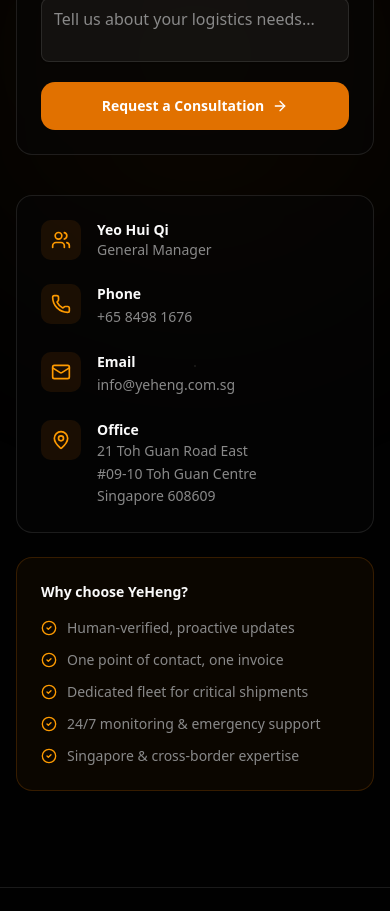
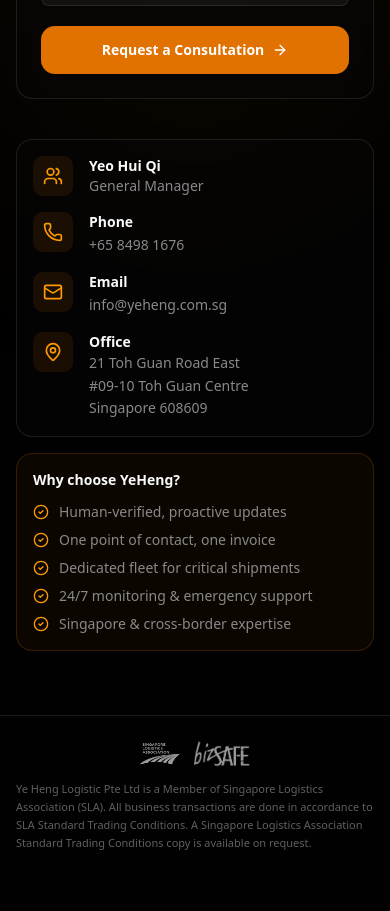
Before and after one commit to Eugeneglen/YeHeng-Logistic, a Next.js app: page / in a window 390 px wide. Shown: the part 9340-10251 px from the top of the page. After the commit the page ends 10216 px from the top, so only its background shows below. Built offline with nearby package versions, Linux system fonts and the light colour scheme.

Commit message:
ae7886e9-589e-436c-8ff1-4dfcabb54efb

```diff
--- a/src/app/page.tsx
+++ b/src/app/page.tsx
@@ -1089,12 +1089,12 @@
   );
 
   return (
-    <section id="contact" ref={ref} className="relative py-24 sm:py-32">
+    <section id="contact" ref={ref} className="relative py-16 sm:py-32">
       {/* Background glow */}
       <div className="absolute top-1/2 left-1/2 -translate-x-1/2 -translate-y-1/2 w-[500px] h-[500px] bg-amber-600/5 rounded-full blur-[120px] pointer-events-none" />
 
       <div className="max-w-7xl mx-auto px-4 sm:px-6 lg:px-8">
-        <div className="text-center mb-16">
+        <div className="text-center mb-10 sm:mb-16">
           <p className="reveal text-xs font-semibold tracking-[0.25em] uppercase text-amber-500 mb-4">
             Next Step
           </p>
@@ -1246,11 +1246,11 @@
           </div>
 
           {/* Contact info */}
-          <div className="reveal reveal-delay-2 lg:col-span-2 space-y-6">
-            <div className="p-6 rounded-2xl border border-border bg-card/50">
-              <div className="grid grid-cols-1 sm:grid-cols-2 gap-6">
+          <div className="reveal reveal-delay-2 lg:col-span-2 space-y-4 sm:space-y-6">
+            <div className="p-4 sm:p-6 rounded-2xl border border-border bg-card/50">
+              <div className="grid grid-cols-1 sm:grid-cols-2 gap-4 sm:gap-6">
                 {/* Left column: Person & Phone */}
-                <div className="space-y-6">
+                <div className="space-y-4 sm:space-y-6">
                   <div className="flex items-start gap-4">
                     <div className="w-10 h-10 rounded-lg bg-amber-600/10 flex items-center justify-center shrink-0">
                       <Users className="w-5 h-5 text-amber-500" />
@@ -1278,7 +1278,7 @@
                   </div>
                 </div>
                 {/* Right column: Email & Office */}
-                <div className="space-y-6">
+                <div className="space-y-4 sm:space-y-6">
                   <div className="flex items-start gap-4">
                     <div className="w-10 h-10 rounded-lg bg-amber-600/10 flex items-center justify-center shrink-0">
                       <Mail className="w-5 h-5 text-amber-500" />
@@ -1313,9 +1313,9 @@
             </div>
 
             {/* Quick value props */}
-            <div className="p-6 rounded-2xl border border-amber-600/20 bg-amber-600/5">
-              <h4 className="font-semibold text-sm mb-4">Why choose YeHeng?</h4>
-              <ul className="space-y-3">
+            <div className="p-4 sm:p-6 rounded-2xl border border-amber-600/20 bg-amber-600/5">
+              <h4 className="font-semibold text-sm mb-3 sm:mb-4">Why choose YeHeng?</h4>
+              <ul className="space-y-2 sm:space-y-3">
                 {[
                   "Human-verified, proactive updates",
                   "One point of contact, one invoice",
```
Also changed, not shown: upload/pasted_image_1782984034084.png (added).
